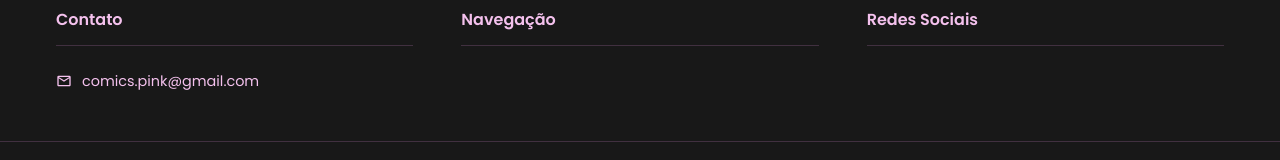
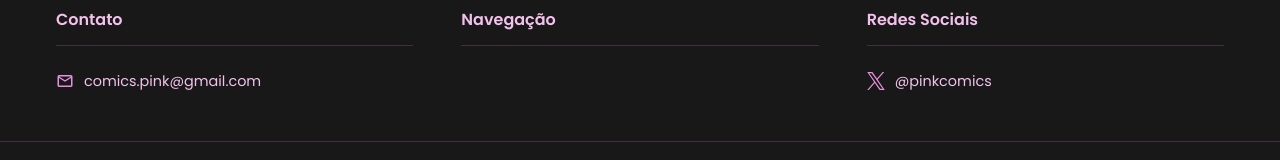
Before and after one commit to studiozweihander/pInk, a React (Vite) app: page / in a window 1280 px wide. Shown: the part 1184-1344 px from the top of the page. Built offline with nearby package versions, Linux system fonts and the light colour scheme; no server answers.

Commit message:
🧹 refactor: unifica ícones, cores e animações de hover no rodapé e remove underlines de links

```diff
--- a/src/components/Footer.tsx
+++ b/src/components/Footer.tsx
@@ -30,9 +30,9 @@ const Footer: React.FC = () => {
                                 <span>Solicitar</span>
                                 <svg
                                     xmlns="http://www.w3.org/2000/svg"
-                                    height="16px"
+                                    height="18px"
                                     viewBox="0 -960 960 960"
-                                    width="16px"
+                                    width="18px"
                                     fill="currentColor"
                                 >
                                     <path d="M647-440H160q-17 0-28.5-11.5T120-480q0-17 11.5-28.5T160-520h487L423-744q-12-12-11.5-28t12.5-28q12-11 28-11.5t28 11.5l264 264q6 6 8.5 13t2.5 15q0 8-2.5 15t-8.5 13L480-216q-11 11-27.5 11T424-216q-12-12-12-28.5t12-28.5l224-224Z"></path>
@@ -49,12 +49,15 @@ const Footer: React.FC = () => {
                             <a
                                 href="mailto:comics.pink@gmail.com"
                                 className="footer-link"
+                                target="_blank"
+                                rel="noopener noreferrer"
+                                aria-label="Enviar email"
                             >
                                 <svg
                                     xmlns="http://www.w3.org/2000/svg"
-                                    height="16px"
+                                    height="18px"
                                     viewBox="0 -960 960 960"
-                                    width="16px"
+                                    width="18px"
                                     fill="currentColor"
                                 >
                                     <path d="M160-160q-33 0-56.5-23.5T80-240v-480q0-33 23.5-56.5T160-800h640q33 0 56.5 23.5T880-720v480q0 33-23.5 56.5T800-160H160Zm320-280L160-640v400h640v-400L480-440Zm0-80 320-200H160l320 200ZM160-640v-80 480-400Z"></path>
@@ -74,16 +77,17 @@ const Footer: React.FC = () => {
 
                     <div className="footer-section">
                         <h3 className="footer-section-title">Redes Sociais</h3>
-                        {/*
                         <div className="footer-social">
-                            <a href="#" class="social-link" aria-label="Instagram">
+                            <a href="https://x.com/pinkcomics" className="social-link" target="_blank" rel="noopener noreferrer" aria-label="Twitter">
+                                <svg viewBox="0 0 1200 1227" fill="currentColor">
+                                    <path d="M714.163 519.284 1160.89 0h-105.86L667.137 450.887 357.328 0H0l468.492 681.821L0 1226.37h105.866l409.625-476.152 327.181 476.152H1200L714.137 519.284h.026ZM569.165 687.828l-47.468-67.894-377.686-540.24h162.604l304.797 435.991 47.468 67.894 396.2 566.721H892.476L569.165 687.854v-.026Z" />
+                                </svg>
+                                <span>@pinkcomics</span>
+                            </a>
+                            {/*
+                            <a href="#" className="social-link" aria-label="Facebook">
                                 <svg xmlns="http://www.w3.org/2000/svg" height="20px" viewBox="0 0 24 24" width="20px" fill="currentColor">
-                                    <path d="M12 2.163c3.204 0 3.584.012 4.85.07 3.252.148 4.771 1.691 4.919 4.919.058 1.265.069 1.645.069 4.849 0 3.205-.012 3.584-.069 4.849-.149 3.225-1.664 4.771-4.919 4.919-1.266.058-1.644.07-4.85.07-3.204 0-3.584-.012-4.849-.07-3.26-.149-4.771-1.699-4.919-4.92-.058-1.265-.07-1.644-.07-4.849 0-3.204.013-3.583.07-4.849.149-3.227 1.664-4.771 4.919-4.919 1.266-.057 1.645-.069 4.849-.069zm0-2.163c-3.259 0-3.667.014-4.947.072-4.358.2-6.78 2.618-6.98 6.98-.059 1.281-.073 1.689-.073 4.948 0 3.259.014 3.668.072 4.948.2 4.358 2.618 6.78 6.98 6.98 1.281.058 1.689.072 4.948.072 3.259 0 3.668-.014 4.948-.072 4.354-.2 6.782-2.618 6.979-6.98.059-1.28.073-1.689.073-4.948 0-3.259-.014-3.667-.072-4.947-.196-4.354-2.617-6.78-6.979-6.98-1.281-.059-1.69-.073-4.949-.073zm0 5.838c-3.403 0-6.162 2.759-6.162 6.162s2.759 6.163 6.162 6.163 6.162-2.759 6.162-6.163c0-3.403-2.759-6.162-6.162-6.162zm0 10.162c-2.209 0-4-1.79-4-4 0-2.209 1.791-4 4-4s4 1.791 4 4c0 2.21-1.791 4-4 4zm6.406-11.845c-.796 0-1.441.645-1.441 1.44s.645 1.44 1.441 1.44c.795 0 1.439-.645 1.439-1.44s-.644-1.44-1.439-1.44z"/>
-                                </svg>
-                            </a>
-                            <a href="#" class="social-link" aria-label="Facebook">
-                                <svg xmlns="http://www.w3.org/2000/svg" height="20px" viewBox="0 0 24 24" width="20px" fill="currentColor">
-                                    <path d="M24 12.073c0-6.627-5.373-12-12-12s-12 5.373-12 12c0 5.99 4.388 10.954 10.125 11.854v-8.385H7.078v-3.47h3.047V9.43c0-3.007 1.792-4.669 4.533-4.669 1.312 0 2.686.235 2.686.235v2.953H15.83c-1.491 0-1.956.925-1.956 1.874v2.25h3.328l-.532 3.47h-2.796v8.385C19.612 23.027 24 18.062 24 12.073z"/>
+                                    <path d="M24 12.073c0-6.627-5.373-12-12-12s-12 5.373-12 12c0 5.99 4.388 10.954 10.125 11.854v-8.385H7.078v-3.47h3.047V9.43c0-3.007 1.792-4.669 4.533-4.669 1.312 0 2.686.235 2.686.235v2.953H15.83c-1.491 0-1.956.925-1.956 1.874v2.25h3.328l-.532 3.47h-2.796v8.385C19.612 23.027 24 18.062 24 12.073z" />
                                 </svg>
                             </a>
                             <a href="#" class="social-link" aria-label="LinkedIn">
@@ -96,8 +100,8 @@ const Footer: React.FC = () => {
                                     <path d="M12 0c-6.626 0-12 5.373-12 12 0 5.302 3.438 9.8 8.207 11.387.599.111.793-.261.793-.577v-2.234c-3.338.726-4.033-1.416-4.033-1.416-.546-1.387-1.333-1.756-1.333-1.756-1.089-.745.083-.729.083-.729 1.205.084 1.839 1.237 1.839 1.237 1.07 1.834 2.807 1.304 3.492.997.107-.775.418-1.305.762-1.604-2.665-.305-5.467-1.334-5.467-5.931 0-1.311.469-2.381 1.236-3.221-.124-.303-.535-1.524.117-3.176 0 0 1.008-.322 3.301 1.23.957-.266 1.983-.399 3.003-.404 1.02.005 2.047.138 3.006.404 2.291-1.552 3.297-1.23 3.297-1.23.653 1.653.242 2.874.118 3.176.77.84 1.235 1.911 1.235 3.221 0 4.609-2.807 5.624-5.479 5.921.43.372.823 1.102.823 2.222v3.293c0 .319.192.694.801.576 4.765-1.589 8.199-6.086 8.199-11.386 0-6.627-5.373-12-12-12z"/>
                                 </svg>
                             </a>
+                            */}
                         </div>
-                        */}
                     </div>
                 </div>
             </div>
--- a/src/styles/style.css
+++ b/src/styles/style.css
@@ -332,6 +332,8 @@ header {
   box-shadow: 0 2px 8px rgba(0, 0, 0, 0.4);
   width: var(--card-width-mobile);
   height: fit-content;
+  text-decoration: none;
+  display: block;
 }
 
 .card:hover {
@@ -1848,7 +1850,8 @@ header {
   gap: var(--spacing-md);
 }
 
-.footer-link {
+.footer-link,
+.social-link {
   color: var(--secondary-font);
   text-decoration: none;
   font-family: var(--font);
@@ -1859,10 +1862,24 @@ header {
   gap: 10px;
 }
 
-.footer-link:hover {
-  opacity: 1;
+.footer-link svg,
+.social-link svg {
+  width: 18px;
+  height: 18px;
+  flex-shrink: 0;
+  color: var(--primary-color);
+  transition: all var(--transition-fast);
+}
+
+.footer-link:hover,
+.social-link:hover {
   color: var(--primary-color);
   transform: translateX(4px);
+}
+
+.footer-link:hover svg,
+.social-link:hover svg {
+  transform: scale(1.1);
 }
 
 .footer-bottom {
@@ -1940,3 +1957,9 @@ header {
     justify-content: center;
   }
 }
+
+.footer-social {
+  display: flex;
+  flex-direction: column;
+  gap: var(--spacing-sm);
+}
```
